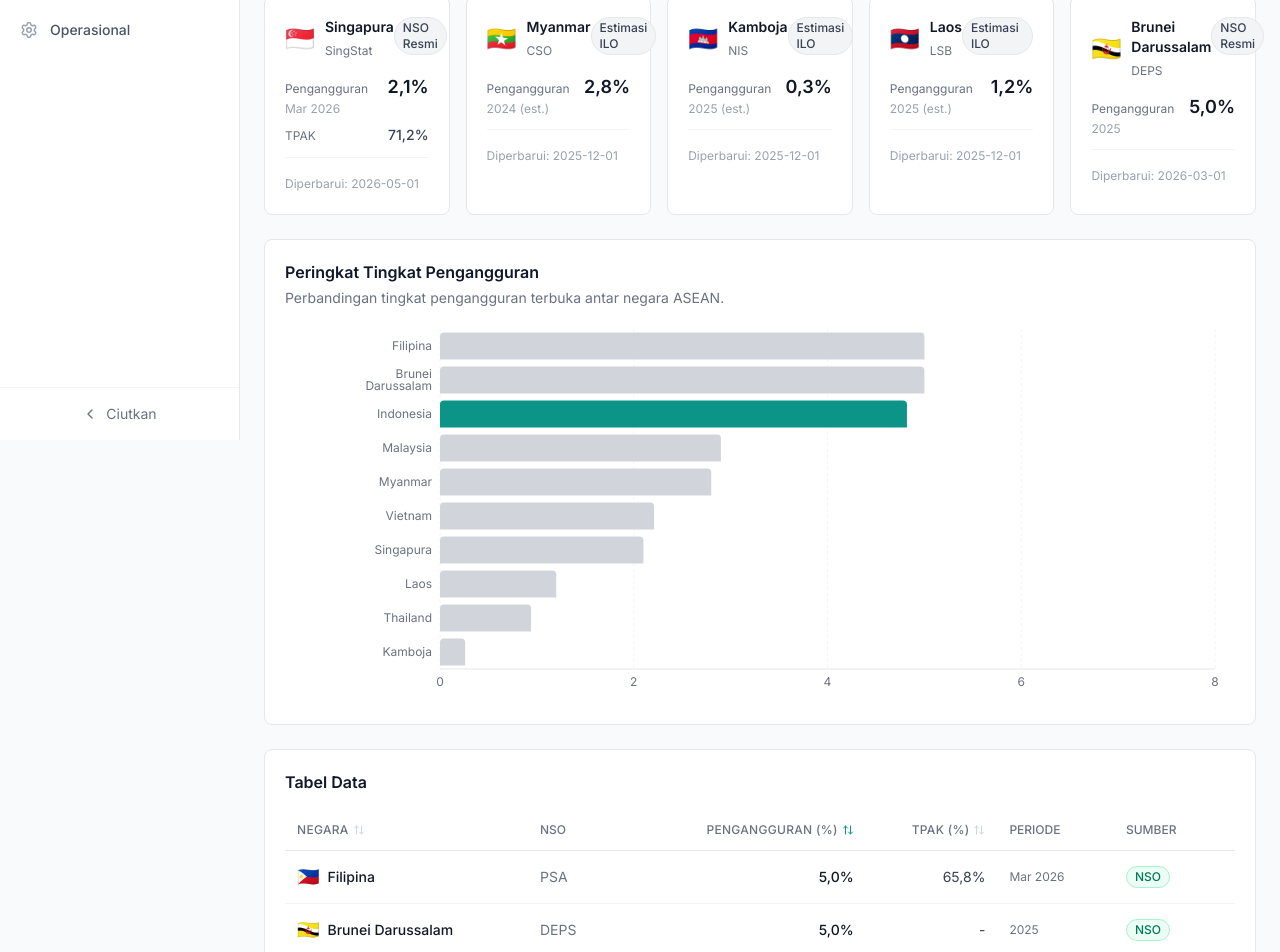
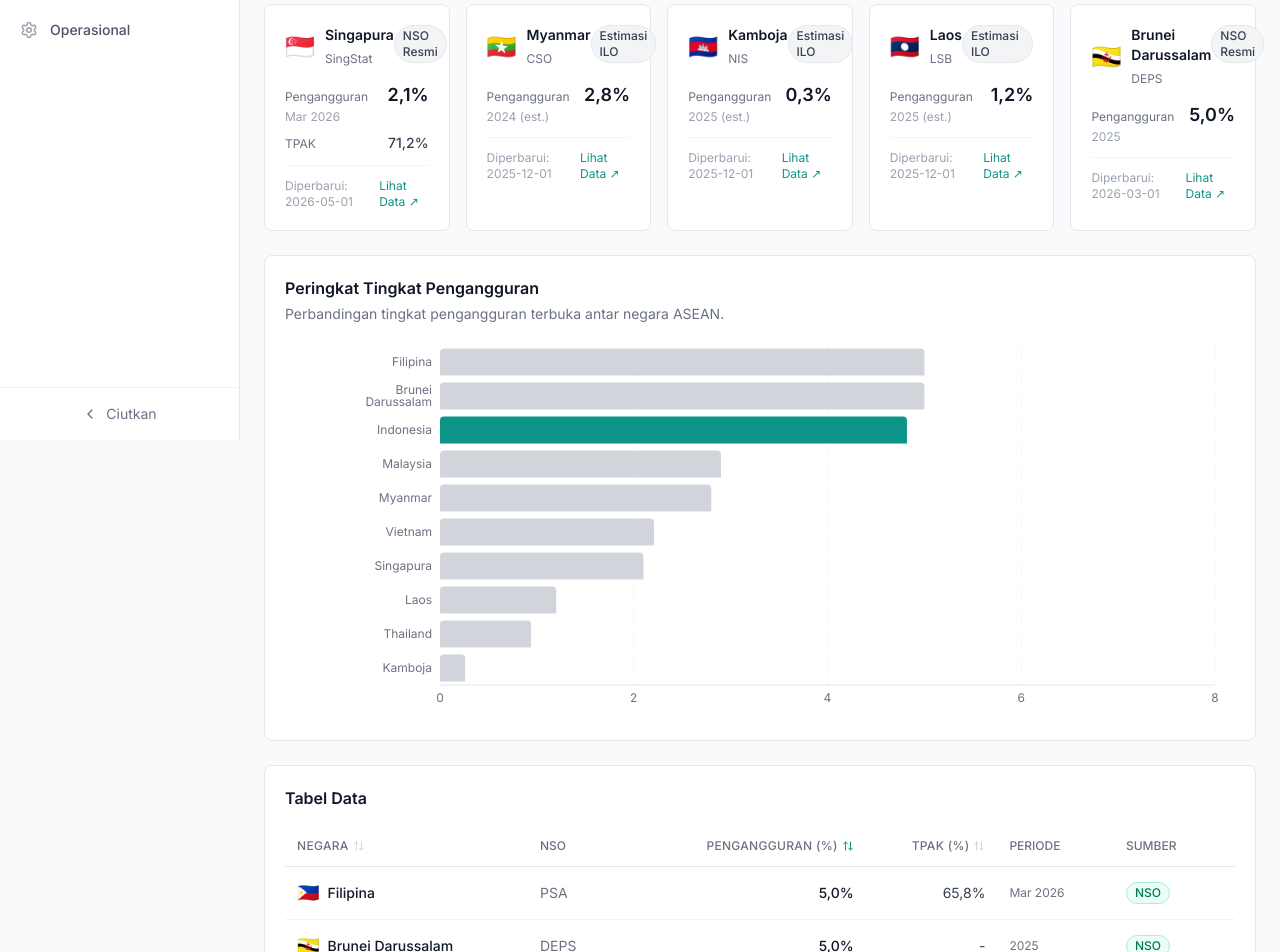
Before and after one commit to jiprastyo/DashboadPercobaan, a Next.js app: page /DashboadPercobaan/makro-asean in a window 1280 px wide. Shown: the part 360-1312 px from the top of the page. Built offline with nearby package versions, Linux system fonts and the light colour scheme.

Commit message:
feat: add source links to data points

```diff
--- a/src/app/makro-asean/page.tsx
+++ b/src/app/makro-asean/page.tsx
@@ -83,6 +83,7 @@ export default function MakroASEANPage() {
               lfpr={country.indicators.lfpr?.value}
               dataTier={country.data_tier}
               lastUpdated={country.last_updated}
+              sourceUrl={country.indicators.unemployment_rate?._source_url}
             />
           ))}
         </div>
@@ -156,6 +157,14 @@ export default function MakroASEANPage() {
                     {country.indicators.unemployment_rate?.period || '-'}
                   </td>
                   <td className="py-3 px-3">
+                    {country.indicators.unemployment_rate?._source_url ? (
+                      <a
+                        href={country.indicators.unemployment_rate._source_url}
+                        target="_blank"
+                        rel="noopener noreferrer"
+                        className="hover:opacity-80 transition-opacity"
+                        title="Verifikasi Data"
+                      >
                         <span className={`inline-block px-2 py-0.5 text-xs font-medium rounded-full border ${
                           country.data_tier === 'official_nso'
                             ? 'bg-emerald-50 text-emerald-700 border-emerald-200'
@@ -163,6 +172,16 @@ export default function MakroASEANPage() {
                         }`}>
                           {country.data_tier === 'official_nso' ? 'NSO' : 'Estimasi'}
                         </span>
+                      </a>
+                    ) : (
+                      <span className={`inline-block px-2 py-0.5 text-xs font-medium rounded-full border ${
+                        country.data_tier === 'official_nso'
+                          ? 'bg-emerald-50 text-emerald-700 border-emerald-200'
+                          : 'bg-amber-50 text-amber-700 border-amber-200'
+                      }`}>
+                        {country.data_tier === 'official_nso' ? 'NSO' : 'Estimasi'}
+                      </span>
+                    )}
                   </td>
                 </tr>
               ))}
--- a/src/app/makro-indonesia/page.tsx
+++ b/src/app/makro-indonesia/page.tsx
@@ -89,6 +89,8 @@ export default function MakroIndonesiaPage() {
         <div className="space-y-2">
           <p className="text-sm text-gray-500">
             Tren IHK dan inflasi bulanan (month-to-month) berdasarkan data BPS.
+            {' '}
+            <a href="https://www.bps.go.id/id/pressrelease" target="_blank" rel="noopener noreferrer" className="text-[#0D9488] hover:underline">Lihat Sumber Data ↗</a>
           </p>
           <LineChart
             data={ihkData}
@@ -107,6 +109,8 @@ export default function MakroIndonesiaPage() {
         <div className="space-y-2">
           <p className="text-sm text-gray-500">
             Perbandingan nilai ekspor dan impor dalam miliar USD.
+            {' '}
+            <a href="https://www.bps.go.id/id/pressrelease" target="_blank" rel="noopener noreferrer" className="text-[#0D9488] hover:underline">Lihat Sumber Data ↗</a>
           </p>
           <BarChart
             data={tradeData}
@@ -143,6 +147,8 @@ export default function MakroIndonesiaPage() {
         <div className="space-y-2">
           <p className="text-sm text-gray-500">
             Purchasing Managers&apos; Index dari Bank Indonesia. Nilai di atas 50 menandakan ekspansi.
+            {' '}
+            <a href="https://www.bi.go.id" target="_blank" rel="noopener noreferrer" className="text-[#0D9488] hover:underline">Lihat Sumber Data ↗</a>
           </p>
           <LineChart
             data={pmiChartData}
@@ -164,6 +170,8 @@ export default function MakroIndonesiaPage() {
         <div className="space-y-2">
           <p className="text-sm text-gray-500">
             Kronologi pemutusan hubungan kerja berdasarkan laporan Kemenaker.
+            {' '}
+            <a href="https://kemnaker.go.id" target="_blank" rel="noopener noreferrer" className="text-[#0D9488] hover:underline">Lihat Sumber Data ↗</a>
           </p>
           <BarChart
             data={phkTimeline}
@@ -188,7 +196,15 @@ export default function MakroIndonesiaPage() {
                 {phkData.map((d) => (
                   <tr key={d.id} className="hover:bg-gray-50">
                     <td className="py-2.5 px-3 text-gray-600 whitespace-nowrap">{formatDate(d.date)}</td>
-                    <td className="py-2.5 px-3 text-gray-900 font-medium">{d.title}</td>
+                    <td className="py-2.5 px-3 text-gray-900 font-medium">
+                      {d._source_url ? (
+                        <a href={d._source_url} target="_blank" rel="noopener noreferrer" className="hover:text-[#0D9488] hover:underline">
+                          {d.title}
+                        </a>
+                      ) : (
+                        d.title
+                      )}
+                    </td>
                     <td className="py-2.5 px-3 text-gray-500">{d.sector || '-'}</td>
                     <td className="py-2.5 px-3 text-right font-medium text-gray-900">
                       {d.workers_affected ? formatNumber(d.workers_affected) : '-'}
--- a/src/app/page.tsx
+++ b/src/app/page.tsx
@@ -59,6 +59,7 @@ export default function IkhtisarPage() {
           }
           sparkData={ihkSpark}
           sparkColor="#F59E0B"
+          sourceUrl={latestIHK?._source_url || "https://www.bps.go.id/id/pressrelease"}
           icon={<DollarSign className="w-4 h-4" />}
         />
         <StatCard
@@ -72,6 +73,7 @@ export default function IkhtisarPage() {
           }}
           sparkData={pmiSpark}
           sparkColor={latestPMI.pmi_value >= 50 ? '#10B981' : '#EF4444'}
+          sourceUrl={latestPMI._source_url || "https://www.bi.go.id"}
           icon={<BarChart3 className="w-4 h-4" />}
         />
         <StatCard
@@ -83,6 +85,7 @@ export default function IkhtisarPage() {
             label: `${phkData.length} laporan`,
             direction: 'down',
           }}
+          sourceUrl={latestPHK?._source_url || "https://kemnaker.go.id"}
           icon={<Users className="w-4 h-4" />}
         />
         <StatCard
@@ -94,6 +97,7 @@ export default function IkhtisarPage() {
             label: '-0,12 pp YoY',
             direction: 'up',
           }}
+          sourceUrl="https://www.bps.go.id"
           icon={<TrendingUp className="w-4 h-4" />}
         />
       </div>
--- a/src/components/cards/CountryCard.tsx
+++ b/src/components/cards/CountryCard.tsx
@@ -12,6 +12,7 @@ interface CountryCardProps {
   lfpr?: number;
   dataTier: DataTier;
   lastUpdated: string;
+  sourceUrl?: string;
   className?: string;
 }
 
@@ -25,6 +26,7 @@ export default function CountryCard({
   lfpr,
   dataTier,
   lastUpdated,
+  sourceUrl,
   className,
 }: CountryCardProps) {
   const tierBadge = getDataTierBadge(dataTier);
@@ -76,10 +78,21 @@ export default function CountryCard({
         )}
       </div>
 
-      <div className="mt-3 pt-3 border-t border-gray-100">
+      <div className="mt-3 pt-3 border-t border-gray-100 flex items-center justify-between">
         <span className="text-xs text-gray-400">
           Diperbarui: {lastUpdated}
         </span>
+        {sourceUrl && (
+          <a
+            href={sourceUrl}
+            target="_blank"
+            rel="noopener noreferrer"
+            className="text-xs text-[#0D9488] hover:underline flex items-center gap-1"
+            title="Verifikasi Data Asli"
+          >
+            Lihat Data ↗
+          </a>
+        )}
       </div>
     </div>
   );
--- a/src/components/cards/StatCard.tsx
+++ b/src/components/cards/StatCard.tsx
@@ -14,6 +14,7 @@ interface StatCardProps {
   };
   sparkData?: { value: number }[];
   sparkColor?: string;
+  sourceUrl?: string;
   icon?: React.ReactNode;
   className?: string;
 }
@@ -25,9 +26,13 @@ export default function StatCard({
   change,
   sparkData,
   sparkColor = '#0D9488',
+  sourceUrl,
   icon,
   className,
 }: StatCardProps) {
+  // We need ExternalLink from lucide-react. Let's assume it's available or we can just use an SVG.
+  // Wait, I should import ExternalLink. I'll just use a small text '🔗' or SVG for simplicity to avoid import issues.
+  // Actually, I can just use a simple SVG icon for external link.
   const changeColor =
     change?.direction === 'up'
       ? 'text-emerald-600'
@@ -52,6 +57,21 @@ export default function StatCard({
             <h3 className="text-xs font-medium text-gray-500 uppercase tracking-wide truncate">
               {title}
             </h3>
+            {sourceUrl && (
+              <a
+                href={sourceUrl}
+                target="_blank"
+                rel="noopener noreferrer"
+                className="text-gray-400 hover:text-[#0D9488] transition-colors flex-shrink-0"
+                title="Verifikasi Sumber Data"
+              >
+                <svg width="12" height="12" viewBox="0 0 24 24" fill="none" stroke="currentColor" strokeWidth="2" strokeLinecap="round" strokeLinejoin="round">
+                  <path d="M18 13v6a2 2 0 0 1-2 2H5a2 2 0 0 1-2-2V8a2 2 0 0 1 2-2h6"></path>
+                  <polyline points="15 3 21 3 21 9"></polyline>
+                  <line x1="10" y1="14" x2="21" y2="3"></line>
+                </svg>
+              </a>
+            )}
           </div>
           <p className="text-2xl font-semibold text-gray-900">{value}</p>
           {subtitle && (
```
Lines whose indentation alone changed are shown as unchanged.
